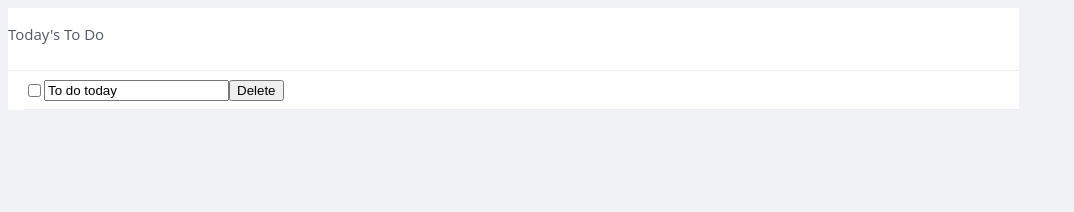
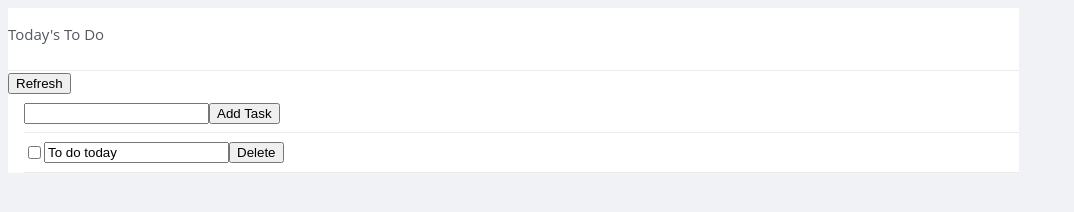
Before and after one commit to JonahKayizzi/TO-DO-LIST-app, a website built with webpack: page src/index.html in a window 1280 px wide. Shown: the whole page, without its empty margins (0-1074 px from the left). Built offline with nearby package versions, Linux system fonts and the light colour scheme.

Commit message:
Modify index.html to add input for a new task

```diff
--- a/src/index.html
+++ b/src/index.html
@@ -7,9 +7,15 @@
 </head>
 <body>
     <section class="main-section">
-        <h1>Today's To Do</h1>
+        <div class="list-title">
+            <h1>Today's To Do </h1>
+            <button class="refresh">Refresh</button>
+        </div>
         <ul class="todolist-placeholder">
-
+            <li class="task-item">
+                <input class="new-task text-inp" type="text" name="new-task"/>
+                <button class="add-task">Add Task</i></button>
+            </li>
         </ul>
     </section>
 </body>
```
